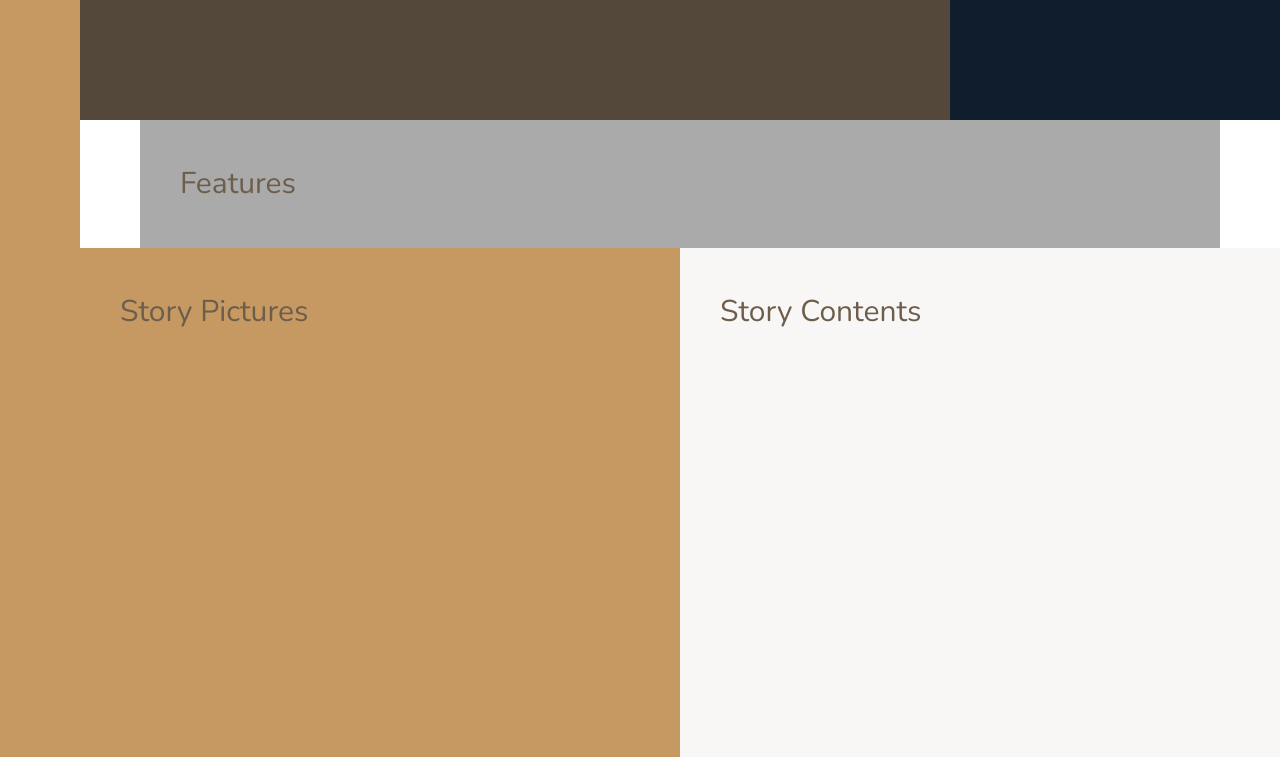
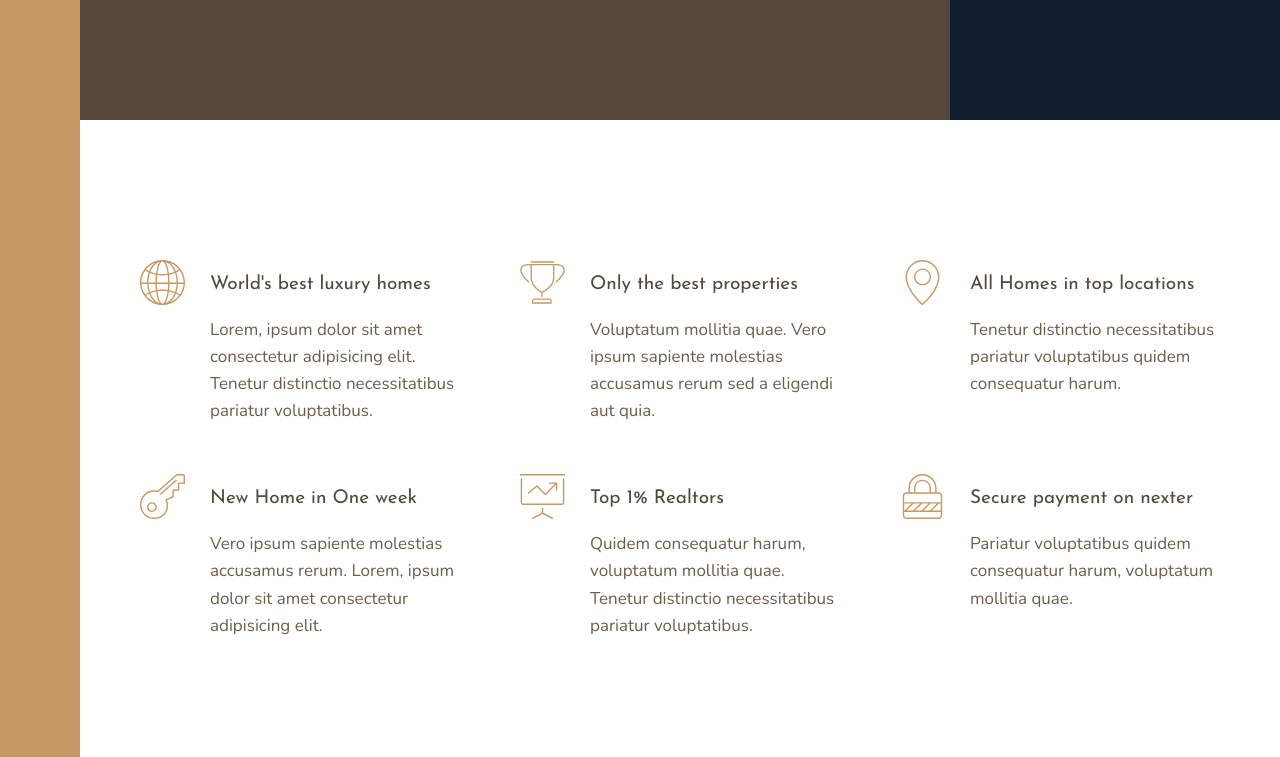
Before and after one commit to dre4success/css-grid, a website: page index.html in a window 1280 px wide. Shown: the part 520-1277 px from the top of the page. Drawn offline with nearby package versions, Linux system fonts and the light colour scheme.

Commit message:
features section

```diff
--- a/index.html
+++ b/index.html
@@ -24,7 +24,61 @@
         top 3 realtors
     </div>
     <section class="features">
-        Features
+
+        <div class="feature">
+            <svg class="feature__icon">
+                <use xlink:href="img/sprite.svg#icon-global"></use>
+            </svg>
+            <h4 class="heading-4 heading-4--dark">World's best luxury homes</h4>
+            <p class="feature__text">Lorem, ipsum dolor sit amet consectetur adipisicing elit. Tenetur distinctio necessitatibus pariatur voluptatibus.
+            </p>
+        </div>
+        <div class="feature">
+            <svg class="feature__icon">
+                <use xlink:href="img/sprite.svg#icon-trophy"></use>
+            </svg>
+            <h4 class="heading-4 heading-4--dark">Only the best properties</h4>
+            <p class="feature__text">Voluptatum mollitia quae. Vero ipsum sapiente molestias accusamus rerum sed a eligendi aut quia.
+
+            </p>
+        </div>
+        <div class="feature">
+            <svg class="feature__icon">
+                <use xlink:href="img/sprite.svg#icon-map-pin"></use>
+            </svg>
+            <h4 class="heading-4 heading-4--dark">All Homes in top locations</h4>
+            <p class="feature__text">Tenetur distinctio necessitatibus pariatur voluptatibus quidem consequatur harum.
+
+            </p>
+        </div>
+        <div class="feature">
+            <svg class="feature__icon">
+                <use xlink:href="img/sprite.svg#icon-key"></use>
+            </svg>
+            <h4 class="heading-4 heading-4--dark">New Home in One week</h4>
+            <p class="feature__text">Vero ipsum sapiente molestias accusamus rerum. Lorem, ipsum dolor sit amet consectetur adipisicing elit.
+
+            </p>
+        </div>
+        <div class="feature">
+            <svg class="feature__icon">
+                <use xlink:href="img/sprite.svg#icon-presentation"></use>
+            </svg>
+            <h4 class="heading-4 heading-4--dark">Top 1% Realtors</h4>
+            <p class="feature__text">Quidem consequatur harum, voluptatum mollitia quae. Tenetur distinctio necessitatibus pariatur voluptatibus.
+
+            </p>
+        </div>
+        <div class="feature">
+            <svg class="feature__icon">
+                <use xlink:href="img/sprite.svg#icon-lock"></use>
+            </svg>
+            <h4 class="heading-4 heading-4--dark">Secure payment on nexter</h4>
+            <p class="feature__text">Pariatur voluptatibus quidem consequatur harum, voluptatum mollitia quae.
+
+            </p>
+        </div>
+
     </section>
 
     <div class="story__pictures">
--- a/sass/_base.scss
+++ b/sass/_base.scss
@@ -43,8 +43,4 @@ body {
     [col-end]) [center-end] minmax(6rem,
     1fr) [full-end];
 
-  & > * {
-    padding: 40px;
-    font-size: 3rem;
-  }
 }
--- a/sass/_features.scss
+++ b/sass/_features.scss
@@ -1,4 +1,29 @@
 .features {
-  background-color: $color-grey-light-2;
   grid-column: center-start /center-end;
+
+  margin: 15rem 0;
+
+  display: grid;
+  // grid-template-columns: repeat(3, 1fr);
+  grid-template-columns: repeat(auto-fit, minmax(25rem, 1fr));
+  grid-gap: 6rem;
+  align-items: start;
 }
+
+.feature {
+  display: grid;
+  grid-template-columns: min-content 1fr;
+  grid-row-gap: 1.53rem;
+  grid-column-gap: 2.5rem;
+
+  &__icon {
+    fill: $color-primary;
+    width: 4.5rem;
+    height: 4.5rem;
+    grid-row: 1 / span 2;
+    transform: translateY(-1rem);
+  }
+  &__text {
+    font-size: 1.7rem;
+  }
+}
--- a/sass/_typography.scss
+++ b/sass/_typography.scss
@@ -0,0 +1,25 @@
+%heading {
+  font-family: $font-display;
+  font-weight: 400;
+}
+
+.heading-1 {
+  @extend %heading;
+}
+.heading-2 {
+  @extend %heading;
+}
+.heading-3 {
+  @extend %heading;
+}
+.heading-4 {
+  @extend %heading;
+  font-size: 1.9rem;
+
+  &--light {
+    color: $color-grey-light-1;
+  }
+  &--dark {
+    color: $color-grey-dark-1;
+  }
+}
```
Also changed, not shown: css/style.css.
